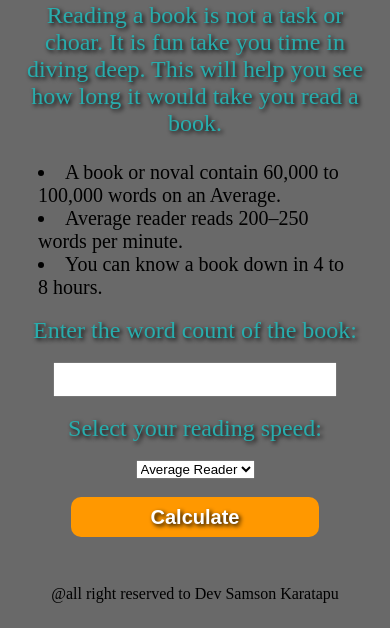
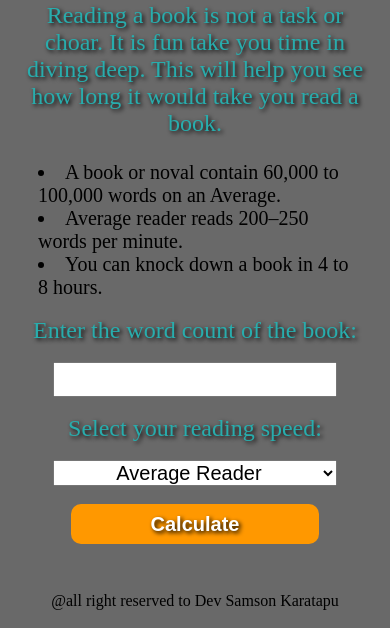
Before and after one commit to Dev-Karatapu/devsamsons-projects, a plain HTML site: page index.html in a window 390 px wide. Shown: the part 406-1034 px from the top of the page. Drawn offline with Linux system fonts and the light colour scheme.

Commit message:
Updated the css to look good in phones

```diff
--- a/index.html
+++ b/index.html
@@ -12,13 +12,13 @@
     <p>Reading a book is not a task or choar. It is fun take you time in diving deep. This will help you see how long it would take you read a book.</p>
     <li>A book or noval contain 60,000 to 100,000 words on an Average.</li>
     <li>Average reader reads 200–250 words per minute. </li>
-    <li> You can know a book down in 4 to 8 hours.</li><br>
+    <li> You can knock down a book in 4 to 8 hours.</li><br>
 
     <label for="wordCount">Enter the word count of the book:</label><br>
     <input type="number" id="wordCount"><br>
 
     <label for="readerType">Select your reading speed:</label><br>
-    <select id="readerType">
+    <select class="options" id="readerType">
       <option value="average">Average Reader</option>
       <option value="good">Good Reader</option>
       <option value="expert">Expert Reader</option>
@@ -38,7 +38,7 @@
         const speeds = {
           average: 250,
           good: 300,
-          expert: 400
+          expert: 350
         };
 
         // Calculate reading time in minutes
--- a/style.css
+++ b/style.css
@@ -28,6 +28,12 @@ p{
 label{
     color: rgb(40, 173, 173);
     text-shadow: 2px 2px 4px black;
+}
+
+select {
+    width: 80%;
+    font-size: 16px;
+    text-align: center;
 }
 
 button {
@@ -84,6 +90,11 @@ button:hover {
         width: 80%; /* Make the input box 100% width of its container (label) */
         padding: 8px; /* Optional: Add some padding for better visual appearance */
         box-sizing: border-box; /* Include padding and borders in the element's total width and height */
+    }
+    select {
+        width: 80%;
+        font-size: 20px;
+        text-align: center;
     }
     li{
         margin-left: 20px;
```
